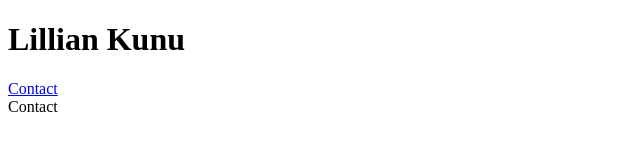
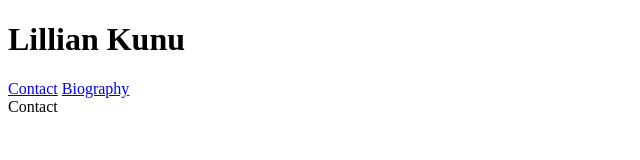
Before and after one commit to L-Kunu/Personal-website, a plain HTML site: page index.html in a window 1280 px wide. Shown: the full height of the page, 0-640 px from the left. Drawn offline with Linux system fonts and the light colour scheme.

Commit message:
Add biography section and link

```diff
--- a/index.html
+++ b/index.html
@@ -12,6 +12,7 @@
 
         <nav>
             <a href="#contact">Contact</a>
+            <a href="#biographyt">Biography</a>
         </nav>
 
         <section id="contact">Contact</section>
```
